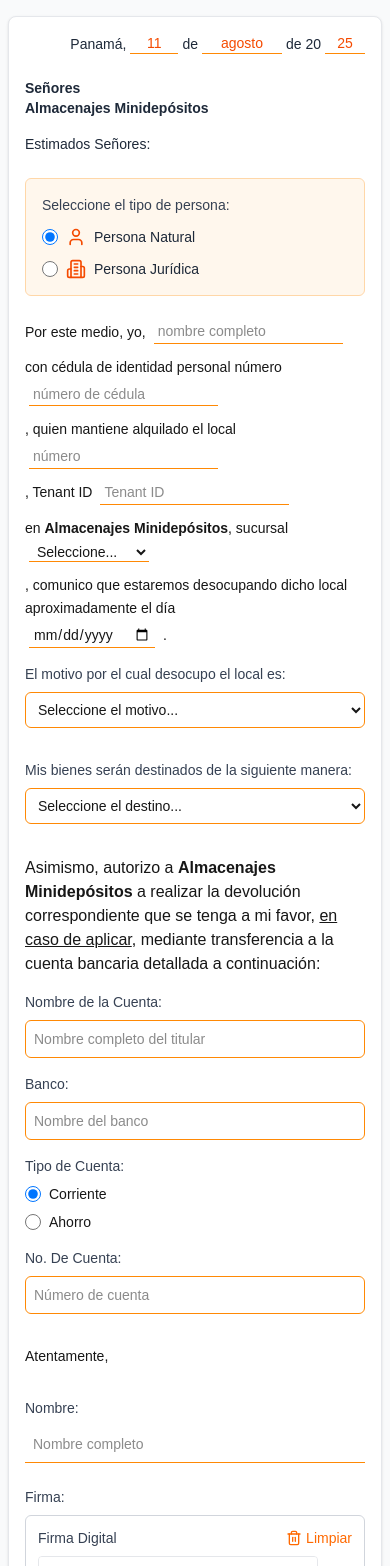
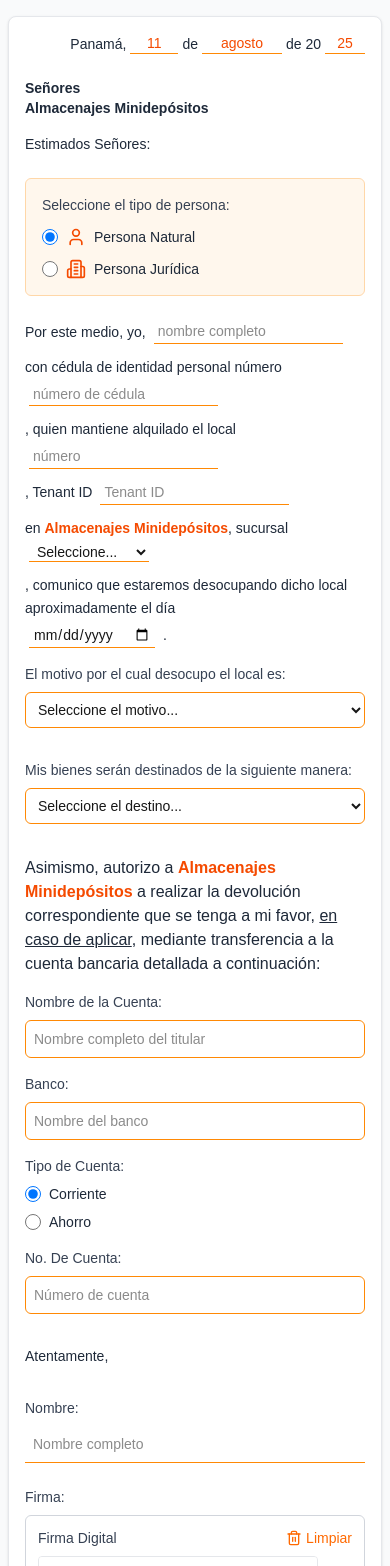
Before and after one commit to GrupoSemah/salidasform, a Next.js app: page / in a window 390 px wide. Shown: the top 1566 px of the page. Built offline with nearby package versions, Linux system fonts and the light colour scheme.

Commit message:
feat: Adding some Color to text in mobile

```diff
--- a/src/components/OutForm.tsx
+++ b/src/components/OutForm.tsx
@@ -171,23 +171,23 @@
                   <div className="block sm:hidden space-y-3">
                     {/* Mobile: Cada línea separada */}
                     <div className="flex flex-wrap items-center gap-1">
-                      <span>Por este medio, yo,</span>
+                      <span className="text-gray-800 font-medium">Por este medio, yo,</span>
                       <input {...register('nombrePersona')} className="border-b border-orange-400 mx-1 px-1 min-w-[120px] focus:border-orange-600 focus:outline-none bg-transparent" placeholder="nombre completo" />
                     </div>
                     <div className="flex flex-wrap items-center gap-1">
-                      <span>con cédula de identidad personal número</span>
+                      <span className="text-gray-800 font-medium">con cédula de identidad personal número</span>
                       <input {...register('cedulaPersona')} className="border-b border-orange-400 mx-1 px-1 min-w-[100px] focus:border-orange-600 focus:outline-none bg-transparent" placeholder="número de cédula" />
                     </div>
                     <div className="flex flex-wrap items-center gap-1">
-                      <span>, quien mantiene alquilado el local</span>
+                      <span className="text-gray-800 font-medium">, quien mantiene alquilado el local</span>
                       <input {...register('numeroLocal')} className="border-b border-orange-400 mx-1 px-1 min-w-[60px] focus:border-orange-600 focus:outline-none bg-transparent" placeholder="número" />
                     </div>
                     <div className="flex flex-wrap items-center gap-1">
-                      <span>, Tenant ID</span>
+                      <span className="text-gray-800 font-medium">, Tenant ID</span>
                       <input {...register('tenantId')} className="border-b border-orange-400 mx-1 px-1 min-w-[100px] focus:border-orange-600 focus:outline-none bg-transparent" placeholder="Tenant ID" />
                     </div>
                     <div className="flex flex-wrap items-center gap-1">
-                      <span>en <strong>Almacenajes Minidepósitos</strong>, sucursal</span>
+                      <span className="text-gray-800 font-medium">en <strong className="text-orange-600">Almacenajes Minidepósitos</strong>, sucursal</span>
                       <select {...register('sucursal')} className="border-b border-orange-400 mx-1 px-1 min-w-[100px] focus:border-orange-600 focus:outline-none bg-transparent">
                         <option value="">Seleccione...</option>
                         {sucursalOptions.map(option => (
@@ -196,15 +196,15 @@
                       </select>
                     </div>
                     <div className="flex flex-wrap items-center gap-1">
-                      <span>, comunico que estaremos desocupando dicho local aproximadamente el día</span>
+                      <span className="text-gray-800 font-medium">, comunico que estaremos desocupando dicho local aproximadamente el día</span>
                       <input {...register('fechaDesocupacion')} type="date" className="border-b border-orange-400 mx-1 px-1 focus:border-orange-600 focus:outline-none bg-transparent" />
-                      <span>.</span>
+                      <span className="text-gray-800 font-medium">.</span>
                     </div>
                   </div>
 
                   {/* Desktop: Párrafo fluido */}
                   <div className="hidden sm:block">
-                    <p className="leading-relaxed">
+                    <p className="leading-relaxed text-gray-800">
                       Por este medio, yo,
                       <input {...register('nombrePersona')} className="border-b border-orange-400 mx-2 px-1 w-48 focus:border-orange-600 focus:outline-none bg-transparent inline-block" placeholder="nombre completo" />
                       con cédula de identidad personal número
@@ -213,7 +213,7 @@
                       <input {...register('numeroLocal')} className="border-b border-orange-400 mx-2 px-1 w-20 focus:border-orange-600 focus:outline-none bg-transparent inline-block" placeholder="número" />
                       , Tenant ID
                       <input {...register('tenantId')} className="border-b border-orange-400 mx-2 px-1 w-32 focus:border-orange-600 focus:outline-none bg-transparent inline-block" placeholder="Tenant ID" />
-                      en <strong>Almacenajes Minidepósitos</strong>, sucursal
+                      en <strong className="text-orange-600">Almacenajes Minidepósitos</strong>, sucursal
                       <select {...register('sucursal')} className="border-b border-orange-400 mx-2 px-1 w-40 focus:border-orange-600 focus:outline-none bg-transparent inline-block">
                         <option value="">Seleccione...</option>
                         {sucursalOptions.map(option => (
@@ -243,31 +243,31 @@
                   <div className="block sm:hidden space-y-3">
                     {/* Mobile: Cada línea separada */}
                     <div className="flex flex-wrap items-center gap-1">
-                      <span>Por este medio, yo,</span>
+                      <span className="text-gray-800 font-medium">Por este medio, yo,</span>
                       <input {...register('nombrePersona')} className="border-b border-orange-400 mx-1 px-1 min-w-[120px] focus:border-orange-600 focus:outline-none bg-transparent" placeholder="nombre completo" />
                     </div>
                     <div className="flex flex-wrap items-center gap-1">
-                      <span>con cédula de identidad personal número</span>
+                      <span className="text-gray-800 font-medium">con cédula de identidad personal número</span>
                       <input {...register('cedulaPersona')} className="border-b border-orange-400 mx-1 px-1 min-w-[100px] focus:border-orange-600 focus:outline-none bg-transparent" placeholder="número de cédula" />
                     </div>
                     <div className="flex flex-wrap items-center gap-1">
-                      <span>, actuando en mi condición de Representante Legal de la Empresa</span>
+                      <span className="text-gray-800 font-medium">, actuando en mi condición de Representante Legal de la Empresa</span>
                       <input {...register('nombreEmpresa')} className="border-b border-orange-400 mx-1 px-1 min-w-[150px] focus:border-orange-600 focus:outline-none bg-transparent" placeholder="nombre de la empresa" />
                     </div>
                     <div className="flex flex-wrap items-center gap-1">
-                      <span>, con RUC</span>
+                      <span className="text-gray-800 font-medium">, con RUC</span>
                       <input {...register('rucEmpresa')} className="border-b border-orange-400 mx-1 px-1 min-w-[100px] focus:border-orange-600 focus:outline-none bg-transparent" placeholder="número de RUC" />
                     </div>
                     <div className="flex flex-wrap items-center gap-1">
-                      <span>, quien mantiene alquilado el local</span>
+                      <span className="text-gray-800 font-medium">, quien mantiene alquilado el local</span>
                       <input {...register('numeroLocal')} className="border-b border-orange-400 mx-1 px-1 min-w-[60px] focus:border-orange-600 focus:outline-none bg-transparent" placeholder="número" />
                     </div>
                     <div className="flex flex-wrap items-center gap-1">
-                      <span>, Tenant ID</span>
+                      <span className="text-gray-800 font-medium">, Tenant ID</span>
                       <input {...register('tenantId')} className="border-b border-orange-400 mx-1 px-1 min-w-[100px] focus:border-orange-600 focus:outline-none bg-transparent" placeholder="Tenant ID" />
                     </div>
                     <div className="flex flex-wrap items-center gap-1">
-                      <span>en <strong>Almacenajes Minidepósitos</strong>, sucursal</span>
+                      <span className="text-gray-800 font-medium">en <strong className="text-orange-600">Almacenajes Minidepósitos</strong>, sucursal</span>
                       <select {...register('sucursal')} className="border-b border-orange-400 mx-1 px-1 min-w-[100px] focus:border-orange-600 focus:outline-none bg-transparent">
                         <option value="">Seleccione...</option>
                         {sucursalOptions.map(option => (
@@ -276,15 +276,15 @@
                       </select>
                     </div>
                     <div className="flex flex-wrap items-center gap-1">
-                      <span>, comunico que estaremos desocupando dicho local aproximadamente el día</span>
+                      <span className="text-gray-800 font-medium">, comunico que estaremos desocupando dicho local aproximadamente el día</span>
                       <input {...register('fechaDesocupacion')} type="date" className="border-b border-orange-400 mx-1 px-1 focus:border-orange-600 focus:outline-none bg-transparent" />
-                      <span>.</span>
+                      <span className="text-gray-800 font-medium">.</span>
                     </div>
                   </div>
 
                   {/* Desktop: Párrafo fluido para Persona Jurídica */}
                   <div className="hidden sm:block">
-                    <p className="leading-relaxed">
+                    <p className="leading-relaxed text-gray-800">
                       Por este medio, yo,
                       <input {...register('nombrePersona')} className="border-b border-orange-400 mx-2 px-1 w-48 focus:border-orange-600 focus:outline-none bg-transparent inline-block" placeholder="nombre completo" />
                       con cédula de identidad personal número
@@ -297,7 +297,7 @@
                       <input {...register('numeroLocal')} className="border-b border-orange-400 mx-2 px-1 w-20 focus:border-orange-600 focus:outline-none bg-transparent inline-block" placeholder="número" />
                       , Tenant ID
                       <input {...register('tenantId')} className="border-b border-orange-400 mx-2 px-1 w-32 focus:border-orange-600 focus:outline-none bg-transparent inline-block" placeholder="Tenant ID" />
-                      en <strong>Almacenajes Minidepósitos</strong>, sucursal
+                      en <strong className="text-orange-600">Almacenajes Minidepósitos</strong>, sucursal
                       <select {...register('sucursal')} className="border-b border-orange-400 mx-2 px-1 w-40 focus:border-orange-600 focus:outline-none bg-transparent inline-block">
                         <option value="">Seleccione...</option>
                         {sucursalOptions.map(option => (
@@ -337,8 +337,8 @@
 
             {/* Autorización de devolución */}
             <div className="mb-8">
-              <p className="mb-4">
-                Asimismo, autorizo a <strong>Almacenajes Minidepósitos</strong> a realizar la devolución correspondiente que se tenga a mi favor, <u>en caso de aplicar</u>, mediante transferencia a la cuenta bancaria detallada a continuación:
+              <p className="mb-4 text-gray-800">
+                Asimismo, autorizo a <strong className="text-orange-600">Almacenajes Minidepósitos</strong> a realizar la devolución correspondiente que se tenga a mi favor, <u>en caso de aplicar</u>, mediante transferencia a la cuenta bancaria detallada a continuación:
               </p>
 
               <div className="grid grid-cols-1 sm:grid-cols-2 gap-4 mt-4">
@@ -355,11 +355,11 @@
                   <div className="flex flex-col sm:flex-row sm:space-x-4 space-y-2 sm:space-y-0 mt-2">
                     <label className="flex items-center cursor-pointer">
                       <input {...register('tipoCuenta')} type="radio" value="corriente" className="mr-2 w-4 h-4 text-orange-500 border-gray-300 focus:ring-orange-500" />
-                      <span className="text-sm sm:text-base">Corriente</span>
+                      <span className="text-sm sm:text-base text-gray-800">Corriente</span>
                     </label>
                     <label className="flex items-center cursor-pointer">
                       <input {...register('tipoCuenta')} type="radio" value="ahorro" className="mr-2 w-4 h-4 text-orange-500 border-gray-300 focus:ring-orange-500" />
-                      <span className="text-sm sm:text-base">Ahorro</span>
+                      <span className="text-sm sm:text-base text-gray-800">Ahorro</span>
                     </label>
                   </div>
                 </div>
@@ -372,7 +372,7 @@
 
             {/* Despedida */}
             <div className="mb-8">
-              <p className="text-sm sm:text-base">Atentamente,</p>
+              <p className="text-sm sm:text-base text-gray-800">Atentamente,</p>
             </div>
 
             {/* Firma */}
```
